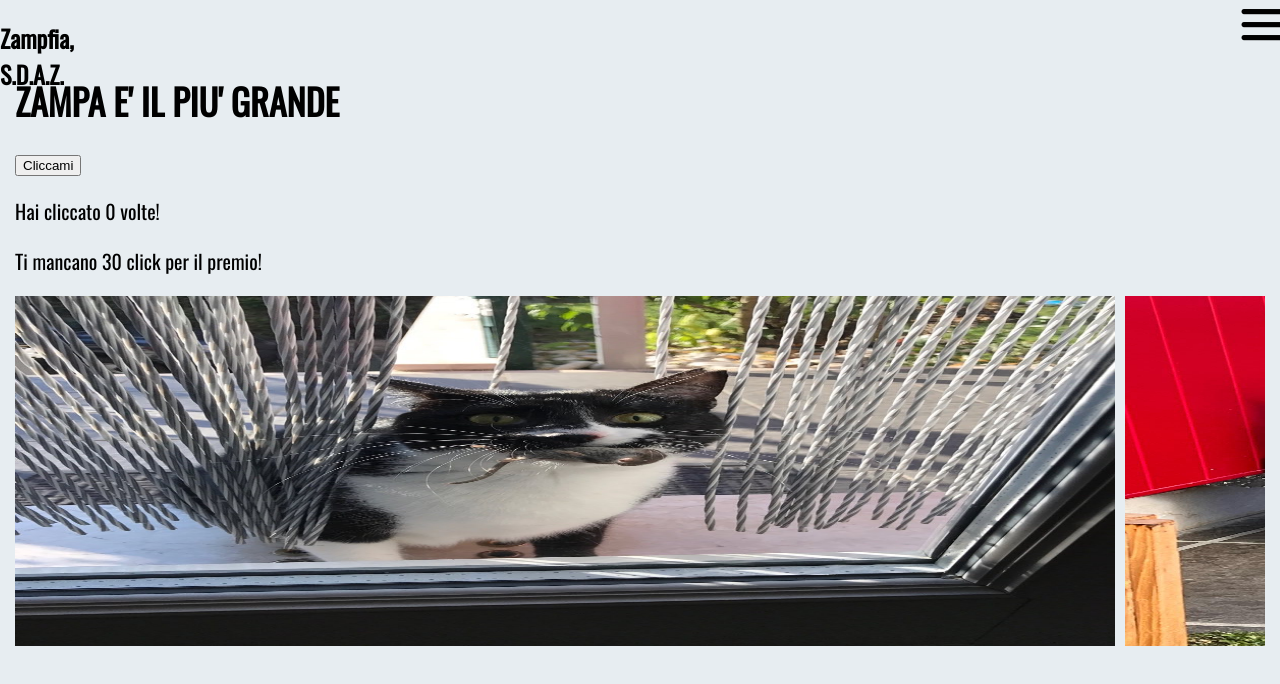
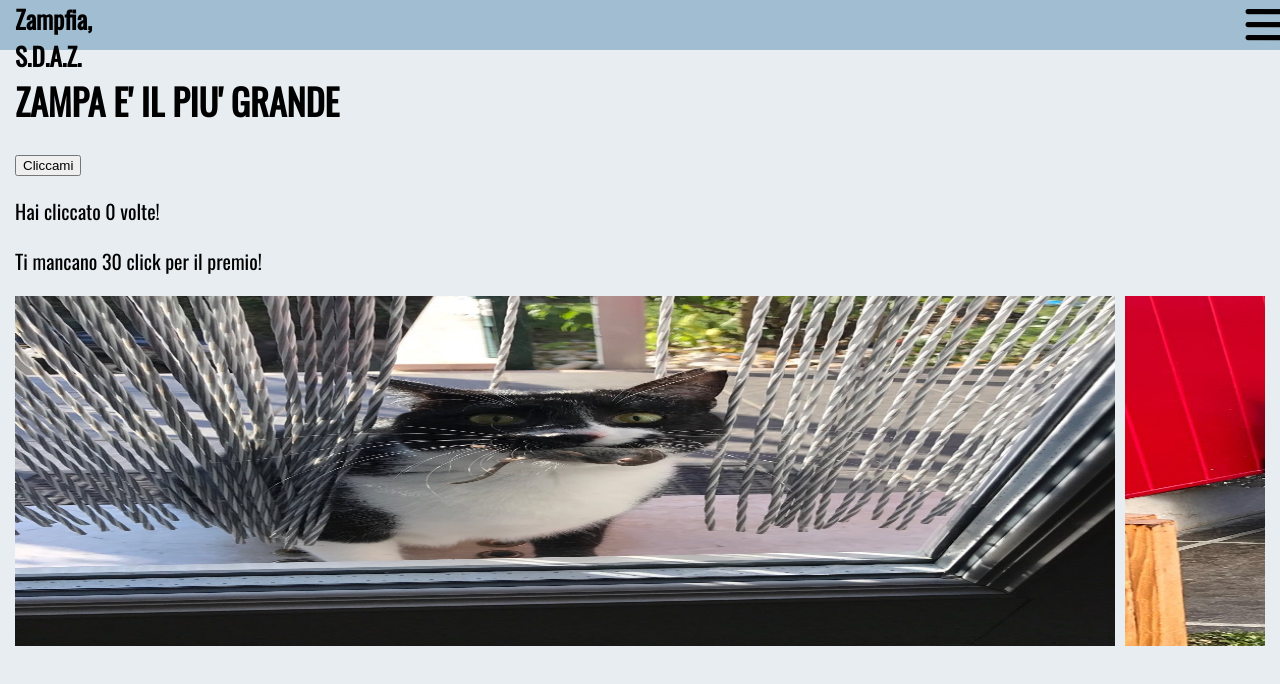
Before and after one commit to zampfia/zampfia.github.io, a Next.js app: page / in a window 1280 px wide. Shown: the top 684 px of the page. Built offline with nearby package versions, Linux system fonts and the light colour scheme.

Commit message:
Added navbar
[skip ci]

```diff
--- a/app/layoutMenu.js
+++ b/app/layoutMenu.js
@@ -17,9 +17,9 @@ const Layout = () => {
 
     return (
         <div>
-            <nav>
+            <nav className="navbar">
                 <div className="divbar">
-                    <h1>Zampfia, S.D.A.Z.</h1>
+                    <text className="titlebar">Zampfia, S.D.A.Z.</text>
                     <button onClick={handleMenuClick} id={"toggle-button"}></button>
                 </div>
             </nav>
```
